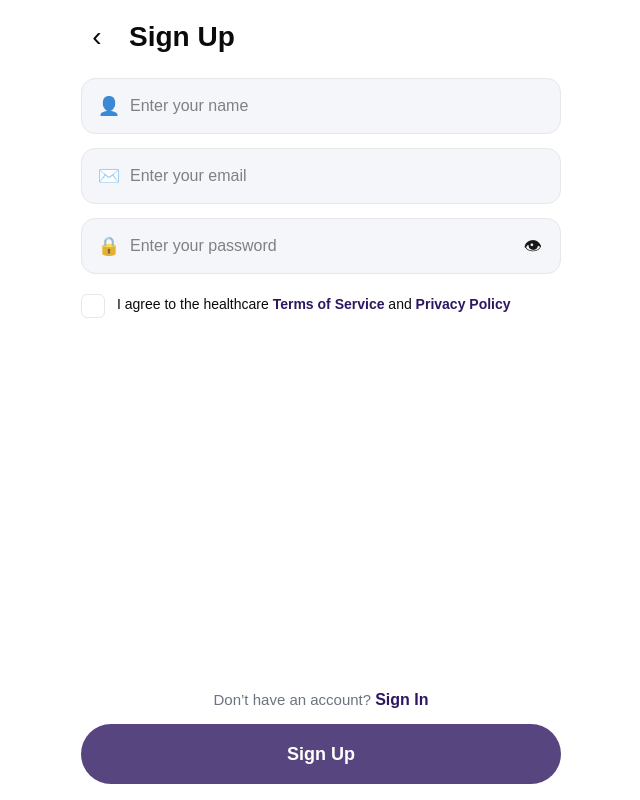
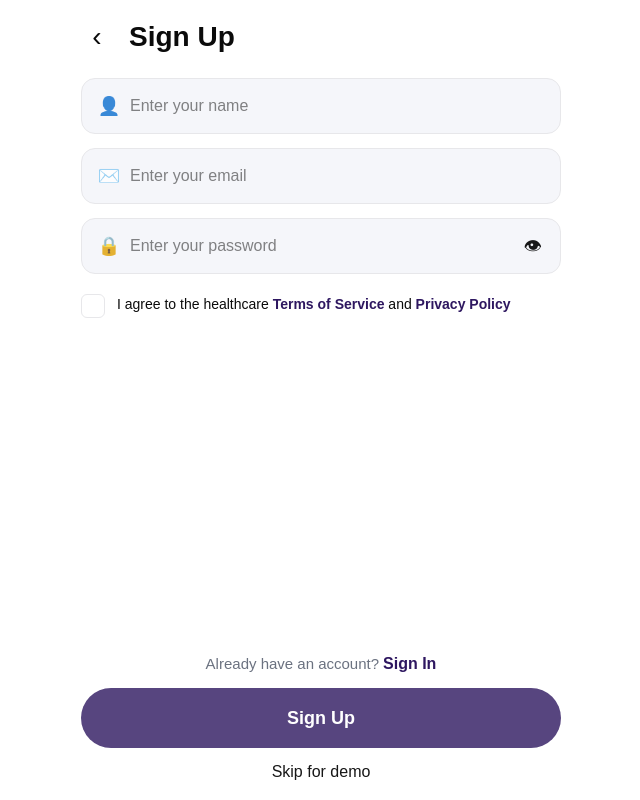
Before and after one commit to Soulemane12/eventsinsta, a Next.js app: page /sign-up in a window 1280 px wide. Shown: the whole page, without its empty margins (319-959 px from the left). Built offline with nearby package versions, Linux system fonts and the light colour scheme.

Commit message:
ux: full-width CTAs; improve copy; add skip link; remove stray bun.lock

```diff
--- a/src/app/sign-in/page.tsx
+++ b/src/app/sign-in/page.tsx
@@ -78,6 +78,7 @@ export default function SignInPage() {
             ...(styles.cta as React.CSSProperties),
             opacity: isValid ? 1 : 0.85,
             cursor: isValid ? "pointer" : "not-allowed",
+            width: "100%",
           }}
         >
           <span style={styles.ctaText as React.CSSProperties}>Sign In</span>
--- a/src/app/sign-up/page.tsx
+++ b/src/app/sign-up/page.tsx
@@ -103,7 +103,7 @@ export default function SignUpPage() {
         </div>
 
         <div style={styles.hintRow as React.CSSProperties}>
-          <span style={styles.hintText as React.CSSProperties}>Don’t have an account? </span>
+          <span style={styles.hintText as React.CSSProperties}>Already have an account? </span>
           <Link href="/sign-in" style={styles.link as React.CSSProperties}>Sign In</Link>
         </div>
 
@@ -114,10 +114,15 @@ export default function SignUpPage() {
             ...(styles.cta as React.CSSProperties),
             opacity: isValid ? 1 : 0.8,
             cursor: isValid ? "pointer" : "not-allowed",
+            width: "100%",
           }}
         >
           <span style={styles.ctaText as React.CSSProperties}>Sign Up</span>
         </button>
+
+        <div style={{ marginTop: 12, alignSelf: "center" }}>
+          <Link href="/home">Skip for demo</Link>
+        </div>
       </div>
     </div>
   );
```
Also changed, not shown: 1 other file (tests, documents, lock files or other folders).
